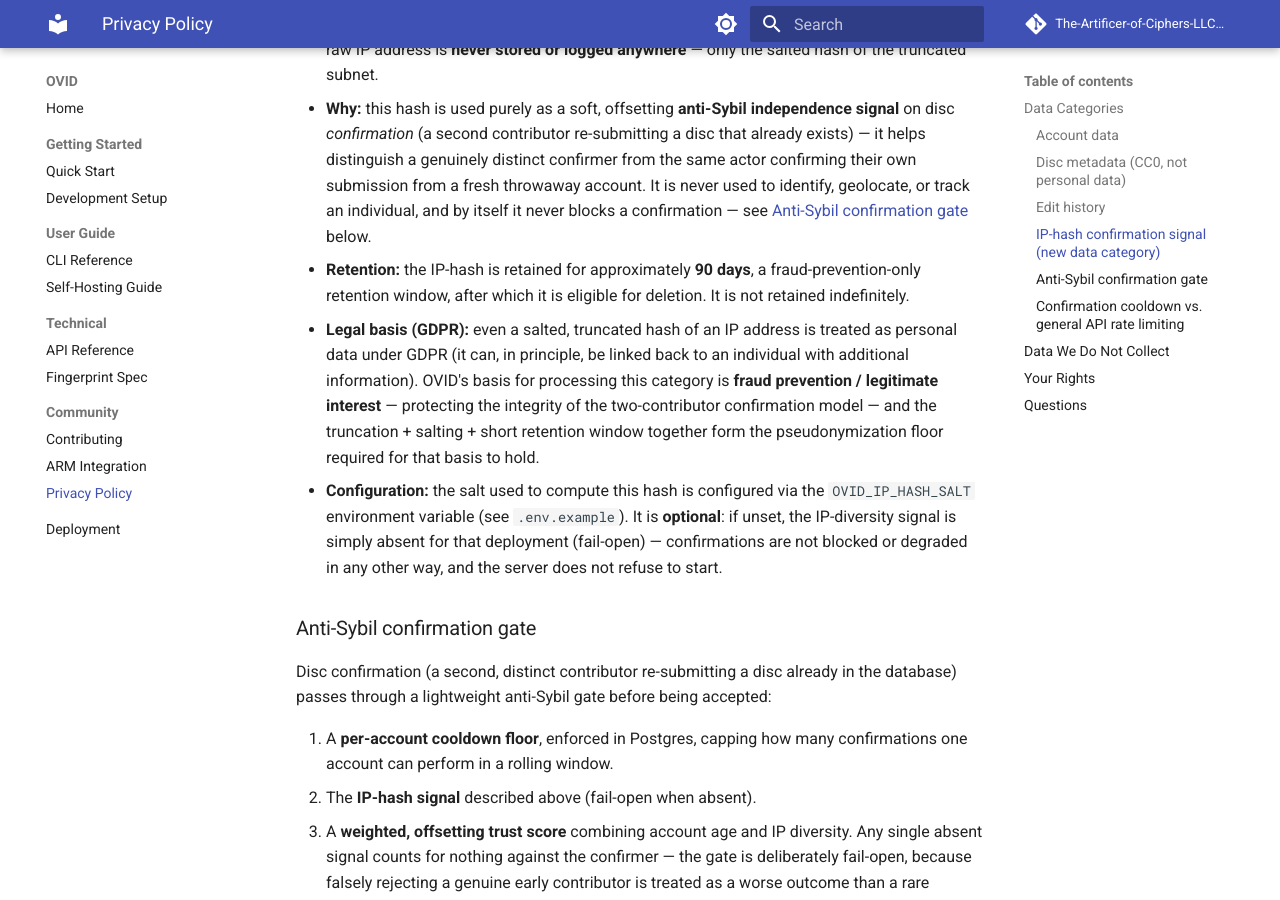
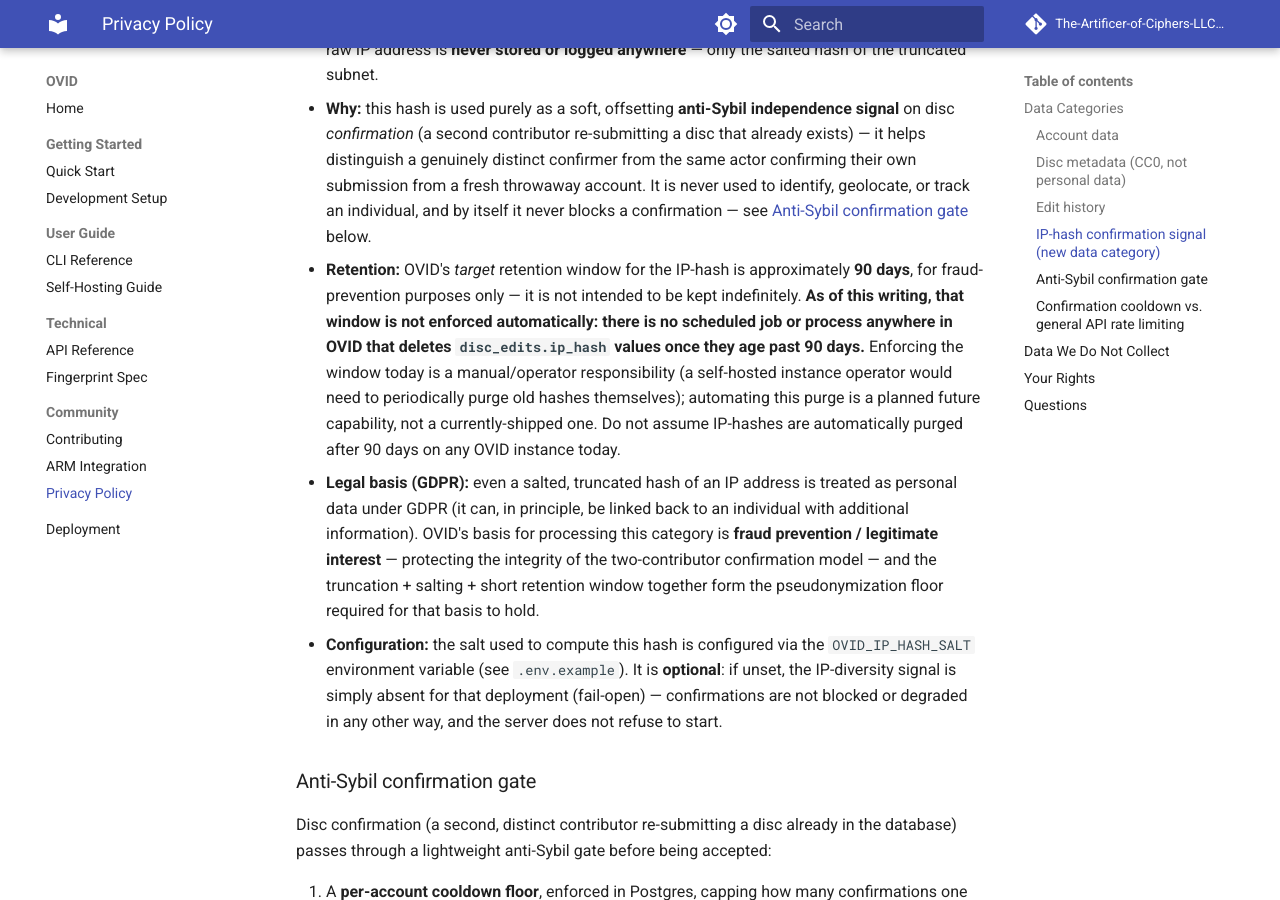
Before and after one commit to The-Artificer-of-Ciphers-LLC/OVID, an MkDocs documentation site: the page built from docs/privacy.md, in a window 1280 px wide and 900 px high, scrolled down 991 px. Built offline with MkDocs 1.6.1 and Material for MkDocs 9.7.7, drawn with Linux system fonts in a browser that asks for light colours; comment, search, counter and statistics services are not loaded.

Commit message:
docs(02): make IP-hash retention wording honest about missing purge job (W5)
privacy.md described the ~90-day IP-hash retention window as something
hashes become "eligible for deletion" after — implying an enforcement
mechanism exists. Grepped api/app and api/scripts for any purge/cron/
scheduler/retention job touching disc_edits.ip_hash: none exists. The
column is written (models.py DiscEdit.ip_hash) but nothing ever deletes it.

Reworded the Retention bullet to state plainly that 90 days is the *target*
window, that no automated purge is currently implemented anywhere in the
codebase, and that enforcing it today is a manual/operator responsibility
until the purge job is built — without inventing a mechanism that doesn't
exist. The missing purge job itself remains a tracked feature gap, not
something invented or implemented here.

Also performed the requested post-02-05 accuracy sweep of contributing.md,
docker-quickstart.md, and OVID-technical-spec.md for self-confirmation,
empty-structure, and /resolve claims against the just-landed security
fixes: all three already describe confirmation as requiring a distinct
contributor (no self-confirm loophole implied), none mention zero-title
auto-verification, and none describe /resolve's status requirements at
all (it isn't documented in any of these files) — no changes needed.

Co-Authored-By: Claude Opus 4.8 (1M context) <noreply@anthropic.com>

```diff
--- a/docs/privacy.md
+++ b/docs/privacy.md
@@ -46,9 +46,16 @@ from the IP address of a user confirming an existing disc entry.
   a fresh throwaway account. It is never used to identify, geolocate, or track
   an individual, and by itself it never blocks a confirmation — see
   [Anti-Sybil confirmation gate](#anti-sybil-confirmation-gate) below.
-- **Retention:** the IP-hash is retained for approximately **90 days**, a
-  fraud-prevention-only retention window, after which it is eligible for
-  deletion. It is not retained indefinitely.
+- **Retention:** OVID's *target* retention window for the IP-hash is
+  approximately **90 days**, for fraud-prevention purposes only — it is not
+  intended to be kept indefinitely. **As of this writing, that window is not
+  enforced automatically: there is no scheduled job or process anywhere in
+  OVID that deletes `disc_edits.ip_hash` values once they age past 90
+  days.** Enforcing the window today is a manual/operator responsibility
+  (a self-hosted instance operator would need to periodically purge old
+  hashes themselves); automating this purge is a planned future capability,
+  not a currently-shipped one. Do not assume IP-hashes are automatically
+  purged after 90 days on any OVID instance today.
 - **Legal basis (GDPR):** even a salted, truncated hash of an IP address is
   treated as personal data under GDPR (it can, in principle, be linked back to
   an individual with additional information). OVID's basis for processing this
```
